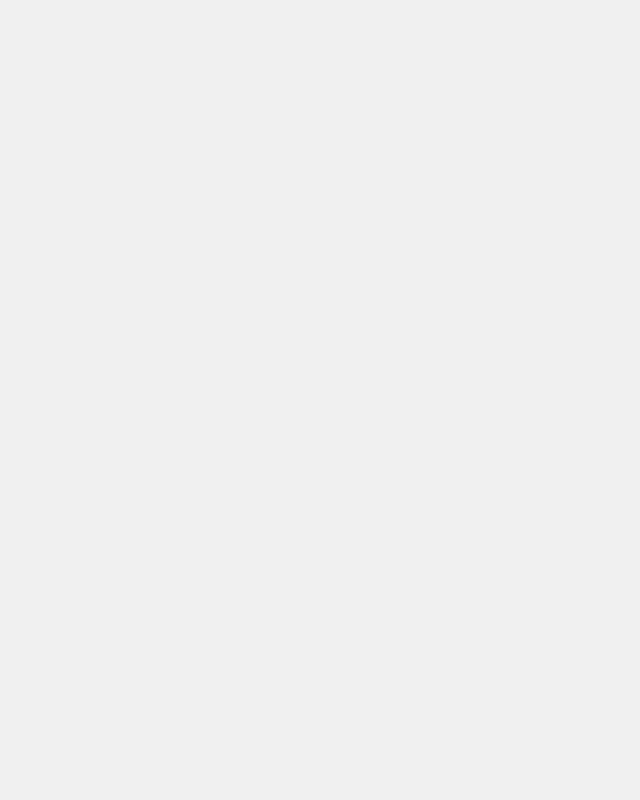
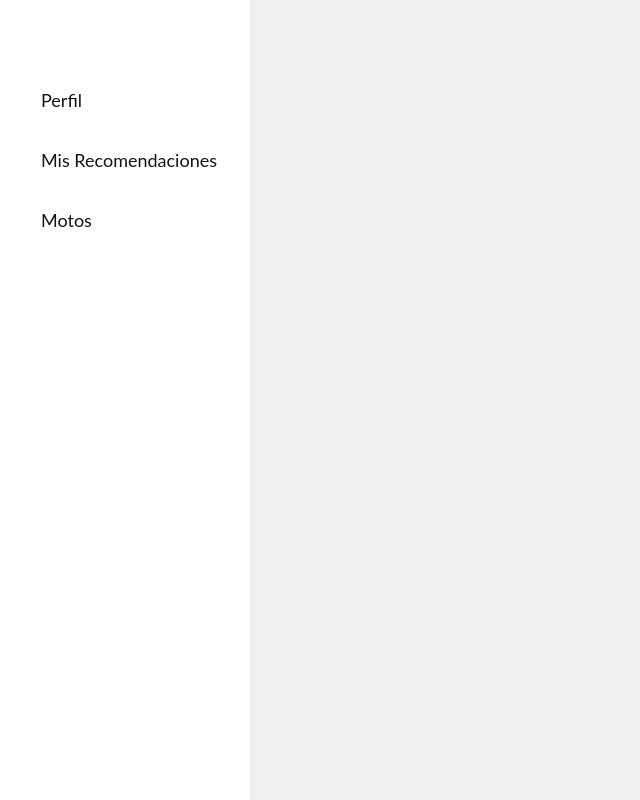
Before and after one commit to jesusayala9/thesis_frontend, a React (Vite) app: page /sidebar in a window 1280 px wide. Before the commit this address had no page. Shown: the whole page, without its empty margins (0-640 px from the left). Built offline with nearby package versions, Linux system fonts and the light colour scheme.

Commit message:
feat: add sidebar and fix styles

```diff
--- a/package.json
+++ b/package.json
@@ -15,6 +15,8 @@
     "jwt-decode": "^4.0.0",
     "react": "^18.2.0",
     "react-dom": "^18.2.0",
+    "react-icons": "^5.4.0",
+    "react-pro-sidebar": "^1.1.0",
     "react-router-dom": "^7.1.1"
   },
   "devDependencies": {
--- a/src/App.css
+++ b/src/App.css
@@ -15,56 +15,6 @@ html {
   width: 100px;
   height: auto;
   margin-bottom: 20px;
-}
-
-.register-container {
-  max-width: 400px;
-  width: 100%;
-  margin: 0 auto;
-  padding: 20px;
-  border: 1px solid #ccc;
-  border-radius: 10px;
-  background-color: #fff;
-  box-shadow: 0 0 10px rgba(0, 0, 0, 0.1);
-}
-
-.register-container h1 {
-  margin-bottom: 20px;
-}
-
-.register-container form div {
-  margin-bottom: 15px;
-}
-
-.register-container label {
-  display: block;
-  margin-bottom: 5px;
-}
-
-.register-container input {
-  width: 100%;
-  padding: 8px;
-  box-sizing: border-box;
-}
-
-.register-container button {
-  padding: 10px 20px;
-  background-color: #007bff;
-  color: white;
-  border: none;
-  border-radius: 5px;
-  cursor: pointer;
-}
-
-.register-container button:hover {
-  background-color: #0056b3;
-}
-
-#root {
-  max-width: 1280px;
-  margin: 0 auto;
-  padding: 2rem;
-  text-align: center;
 }
 
 .logo {
@@ -96,11 +46,3 @@ html {
     animation: logo-spin infinite 20s linear;
   }
 }
-
-.card {
-  padding: 2em;
-}
-
-.read-the-docs {
-  color: #888;
-}
--- a/src/App.jsx
+++ b/src/App.jsx
@@ -2,10 +2,11 @@
 import React from "react";
 import { BrowserRouter as Router, Route, Routes } from "react-router-dom";
 import Register from "./components/Register/Register";
-import Home from "./components/Home/Home";
 import Recommendations from "./components/Recommendations/Recommendations";
-import Index from "./components/Index/Index";
+import Sidebar from "./components/shared/sidebar/sidebar";
 import "./App.css";
+import Login from "./components/login/login";
+import Preferences from "./components/preferences/preferences";
 
 function App() {
   return (
@@ -13,9 +14,10 @@ function App() {
       <div className="app-container">
         <main>
           <Routes>
-            <Route path="/" element={<Index />} />
+            <Route path="/" element={<Login />} />
             <Route path="/register" element={<Register />} />
-            <Route path="/home" element={<Home />} />
+            <Route path="/preferences" element={<Preferences />} />
+            <Route path="/sidebar" element={<Sidebar />} />
             <Route
               path="/recommendations/:userId"
               element={<Recommendations />}
--- a/src/components/Register/register.css
+++ b/src/components/Register/register.css
@@ -1,22 +1,59 @@
 .register-container {
   display: flex;
-  margin: 0;
-  padding: 0;
   justify-content: center;
   align-items: center;
   background-color: #f0f0f0;
+  margin-top: 1px;
 }
 
 .register-box {
-  width: 340px;
-  height: 380px;
-  padding: 20px;
+  width: 380px;
+  height: 450px;
+  max-width: 600px;
+  padding: 30px;
+  padding-top: 50px;
+  background-color: #fff;
+  border-radius: 8px;
+  box-shadow: 0 0 10px rgba(0, 0, 0, 0.1);
+  text-align: center;
 }
 
 h1 {
-  text-align: left;
+  margin-bottom: 30px;
 }
 
 .email {
   padding-top: 15px;
 }
+
+.register-container h1 {
+  margin-bottom: 20px;
+}
+
+.register-container form div {
+  margin-bottom: 15px;
+}
+
+.register-container label {
+  display: block;
+  margin-bottom: 5px;
+}
+
+.register-container input {
+  width: 100%;
+  padding: 8px;
+  box-sizing: border-box;
+}
+
+.register-container button {
+  padding: 10px 20px;
+  background-color: #007bff;
+  color: white;
+  border: none;
+  border-radius: 5px;
+  cursor: pointer;
+}
+
+.register-container button:hover {
+  background-color: #0056b3;
+}
--- a/src/components/Index/Index.css
+++ b/src/components/login/login.css
@@ -3,13 +3,15 @@
   justify-content: center;
   align-items: center;
   background-color: #f0f0f0;
+  margin-top: -45px;
 }
 
 .index-box {
-  width: 340px;
-  height: 355px;
+  width: 380px;
+  height: 390px;
   max-width: 600px;
-  padding: 40px;
+  padding: 30px;
+  padding-top: 50px;
   background-color: #fff;
   border-radius: 8px;
   box-shadow: 0 0 10px rgba(0, 0, 0, 0.1);
@@ -23,7 +25,8 @@
 }
 
 h1 {
-  margin-bottom: 20px;
+  text-align: left;
+  margin-bottom: 30px;
 }
 
 .form-group {
@@ -52,7 +55,7 @@ button {
   border: none;
   border-radius: 4px;
   cursor: pointer;
-  margin-top: 10px;
+  margin-top: 15px;
 }
 
 button:hover {
@@ -65,6 +68,6 @@ button:hover {
 }
 
 p {
-  padding-top: 6px;
+  padding-top: 30px;
   text-align: left;
 }
--- a/src/components/Index/Index.jsx
+++ b/src/components/login/login.jsx
@@ -2,9 +2,9 @@
 import React, { useState } from "react";
 import { useNavigate } from "react-router-dom";
 import axios from "axios";
-import "./Index.css";
+import "./login.css";
 
-const Index = () => {
+const Login = () => {
   const [email, setEmail] = useState("");
   const [password, setPassword] = useState("");
   const [error, setError] = useState("");
@@ -38,7 +38,7 @@ const Index = () => {
   return (
     <div className="index-container">
       <div className="index-box">
-        <h1>Inicia sesion con tu cuenta</h1>
+        <h1>Inicia sesion </h1>
         <form onSubmit={handleLogin}>
           <div className="form-group">
             <label>Correo Electrónico:</label>
@@ -97,4 +97,4 @@ const Index = () => {
   );
 };
 
-export default Index;
+export default Login;
--- /dev/null
+++ b/src/components/preferences/preferences.jsx
@@ -0,0 +1,71 @@
+import React, { useState } from "react";
+import axios from "axios";
+import { useNavigate } from "react-router-dom";
+import "./preferences.css";
+
+const Preferences = () => {
+  const [nombre, setNombre] = useState("");
+  const [marca, setMarca] = useState("");
+  const [cilindraje, setCilindraje] = useState("");
+  const [message, setMessage] = useState("");
+  const navigate = useNavigate();
+
+  const handleBuscarPreferencias = async (e) => {
+    e.preventDefault();
+    try {
+      const response = await axios.post(
+        "http://localhost:3001/api/user/addPreference",
+        {
+          userId: 1, // Reemplaza con el ID del usuario actual
+          nombre: nombre || null,
+          marca: marca || null,
+          cilindraje: cilindraje ? parseFloat(cilindraje) : null,
+        }
+      );
+      console.log("Preferencia agregada:", response.data);
+      setMessage("Preferencia agregada exitosamente.");
+      setTimeout(() => {
+        navigate(`/recommendations/1`); // Redirigir a la página de recomendaciones con el userId correcto
+      }, 2000);
+    } catch (error) {
+      console.error("Error agregando preferencia:", error);
+      setMessage("Error agregando preferencia. Inténtalo de nuevo.");
+    }
+  };
+
+  return (
+    <div className="home-container">
+      <h1>Ingresar sus Preferencias</h1>
+      <form onSubmit={handleBuscarPreferencias}>
+        <div className="form-group">
+          <label>Nombre:</label>
+          <input
+            type="text"
+            value={nombre}
+            onChange={(e) => setNombre(e.target.value)}
+          />
+        </div>
+        <div className="form-group">
+          <label>Marca:</label>
+          <input
+            type="text"
+            value={marca}
+            onChange={(e) => setMarca(e.target.value)}
+          />
+        </div>
+        <div className="form-group">
+          <label>Cilindraje:</label>
+          <input
+            type="text"
+            value={cilindraje}
+            onChange={(e) => setCilindraje(e.target.value)}
+          />
+        </div>
+        <button type="submit">Buscar Preferencias</button>
+      </form>
+      {message && <p>{message}</p>}
+    </div>
+  );
+};
+
+export default Preferences;
--- /dev/null
+++ b/src/components/shared/sidebar/sidebar.css
@@ -0,0 +1,68 @@
+* {
+  box-sizing: border-box;
+  margin: 0;
+  padding: 0;
+  font-family: "Lato", sans-serif;
+}
+
+.nav-menu {
+  background-color: #ffffff;
+  width: 250px;
+  height: 100vh;
+  display: flex;
+  flex-direction: column;
+  justify-content: space-between;
+  position: fixed;
+  top: 0;
+  left: 0;
+  z-index: 999;
+}
+
+.nav-menu-items {
+  width: 100%;
+  margin-top: 70px;
+  flex-grow: 1;
+}
+
+.nav-text {
+  display: flex;
+  justify-content: flex-start;
+  align-items: center;
+  padding: 8px 0px 8px 16px;
+  list-style: none;
+  height: 60px;
+}
+
+.nav-text a {
+  text-decoration: none;
+  color: #151414;
+  font-size: 18px;
+  width: 95%;
+  height: 100%;
+  display: flex;
+  align-items: center;
+  padding: 0 2px;
+  border-radius: 4px;
+}
+
+.nav-text a:hover {
+  background-color: #0051ff;
+  color: #fff;
+}
+
+.nav-menu-items-bottom {
+  margin-top: 650px;
+}
+
+.navbar-toggle {
+  background-color: #ffffff;
+  width: 80%;
+  height: 80px;
+  display: flex;
+  justify-content: flex-start;
+  align-items: center;
+}
+
+span {
+  margin-left: 5px;
+}
--- /dev/null
+++ b/src/components/shared/sidebar/sidebar.jsx
@@ -0,0 +1,47 @@
+import React from "react";
+import { Link } from "react-router-dom";
+import * as FaIcons from "react-icons/fa";
+import * as AiIcons from "react-icons/ai";
+import * as IoIcons from "react-icons/io";
+import "./sidebar.css";
+import { IconContext } from "react-icons";
+
+function Sidebar() {
+  return (
+    <>
+      <IconContext.Provider value={{ color: "#fff" }}>
+        <nav className="nav-menu">
+          <ul className="nav-menu-items">
+            <li className="nav-text">
+              <Link to="/">
+                <AiIcons.AiFillHome />
+                <span>Perfil</span>
+              </Link>
+            </li>
+            <li className="nav-text">
+              <Link to="/reports">
+                <IoIcons.IoIosPaper />
+                <span>Mis Recomendaciones</span>
+              </Link>
+            </li>
+            <li className="nav-text">
+              <Link to="/products">
+                <FaIcons.FaCartPlus />
+                <span>Motos</span>
+              </Link>
+            </li>
+
+            <li className="nav-text nav-menu-items-bottom">
+              <Link to="/logout">
+                <IoIcons.IoMdExit />
+                <span>Cerrar sesión</span>
+              </Link>
+            </li>
+          </ul>
+        </nav>
+      </IconContext.Provider>
+    </>
+  );
+}
+
+export default Sidebar;
```
Also changed, not shown: src/components/Home/Home.jsx (deleted, +0 -68 lines), src/components/preferences/preferences.css (renamed from src/components/Home/Home.css), 1 other file (tests, documents, lock files or other folders).
